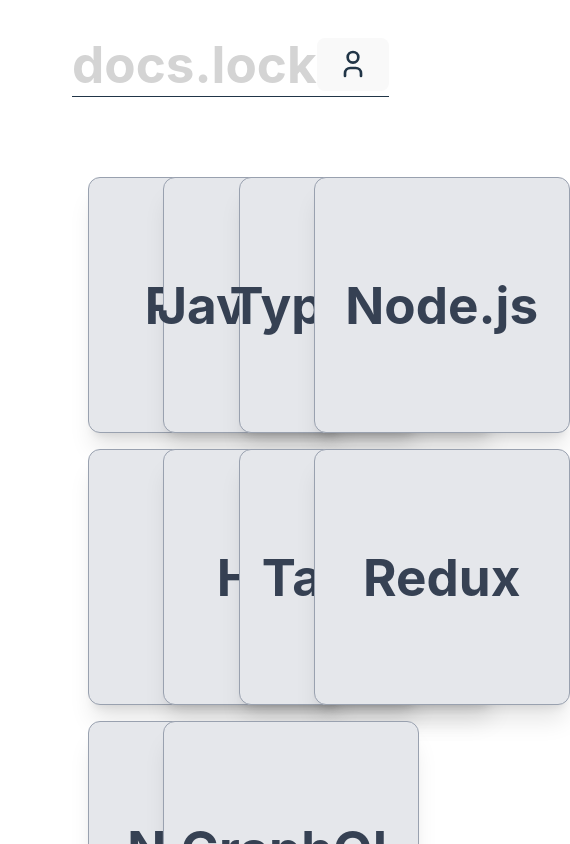
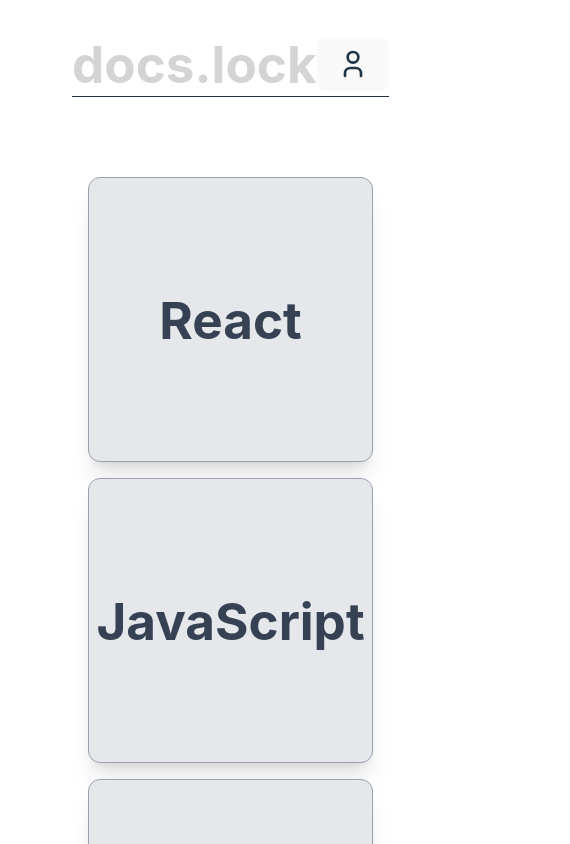
Before and after one commit to daniqss/docs-lock, a React (Vite) app in the folder client/: page / in a window 390 px wide. Shown: the top 844 px of the page, 570 px wide, since content can reach past the window. Built offline with nearby package versions, Linux system fonts and the light colour scheme.

Commit message:
refactor(client): improve layout and responsiveness

```diff
--- a/client/src/components/SkillBox.tsx
+++ b/client/src/components/SkillBox.tsx
@@ -8,9 +8,9 @@
   return (
     <Link
       to={`/skills/${name}`}
-      className="w-64 h-64 flex items-center justify-center bg-gray-200 border border-gray-400 rounded-xl shadow-xl"
+      className="w-full aspect-square flex items-center justify-center bg-gray-200 border border-gray-400 rounded-xl shadow-xl overflow-hidden"
     >
-      <h1 className="text-2xl font-bold text-gray-700">{name}</h1>
+      <h1 className="text flex font-bold text-gray-700 text-center px-2">{name}</h1>
     </Link>
   );
 }
--- a/client/src/pages/HomePage.tsx
+++ b/client/src/pages/HomePage.tsx
@@ -9,18 +9,21 @@
   const [skills] = useState(skillsMock);
 
   return (
-    <>
+    <div className="flex flex-col min-h-screen">
       <Header />
-      <main>
-        <div className="p-4 grid grid-cols-4 gap-4 mt-16 mb-12">
+      <main className="flex-1 flex">
+        <div
+          className="p-4 grid gap-4 mt-16 mb-12 w-full grid-cols-1 sm:grid-cols-2 md:grid-cols-3 lg:grid-cols-4"
+        >
           {skills.map((skill, index) => (
             <SkillBox key={index} name={skill} />
           ))}
         </div>
       </main>
       <Footer />
-    </>
+    </div>
   );
 }
 
+
 export default HomePage;
--- a/client/src/pages/SkillPage.tsx
+++ b/client/src/pages/SkillPage.tsx
@@ -24,7 +24,7 @@
   return (
     <>
       <Header />
-      <main className="mt-8 mb-12">
+      <main className="mt-8 mb-12 flex-1">
       <h1 className="w-full text-3xl font-bold text-center mt-0 mb-8 bg-gray-200 py-4 rounded-lg">
         {skill}
       </h1>
```
